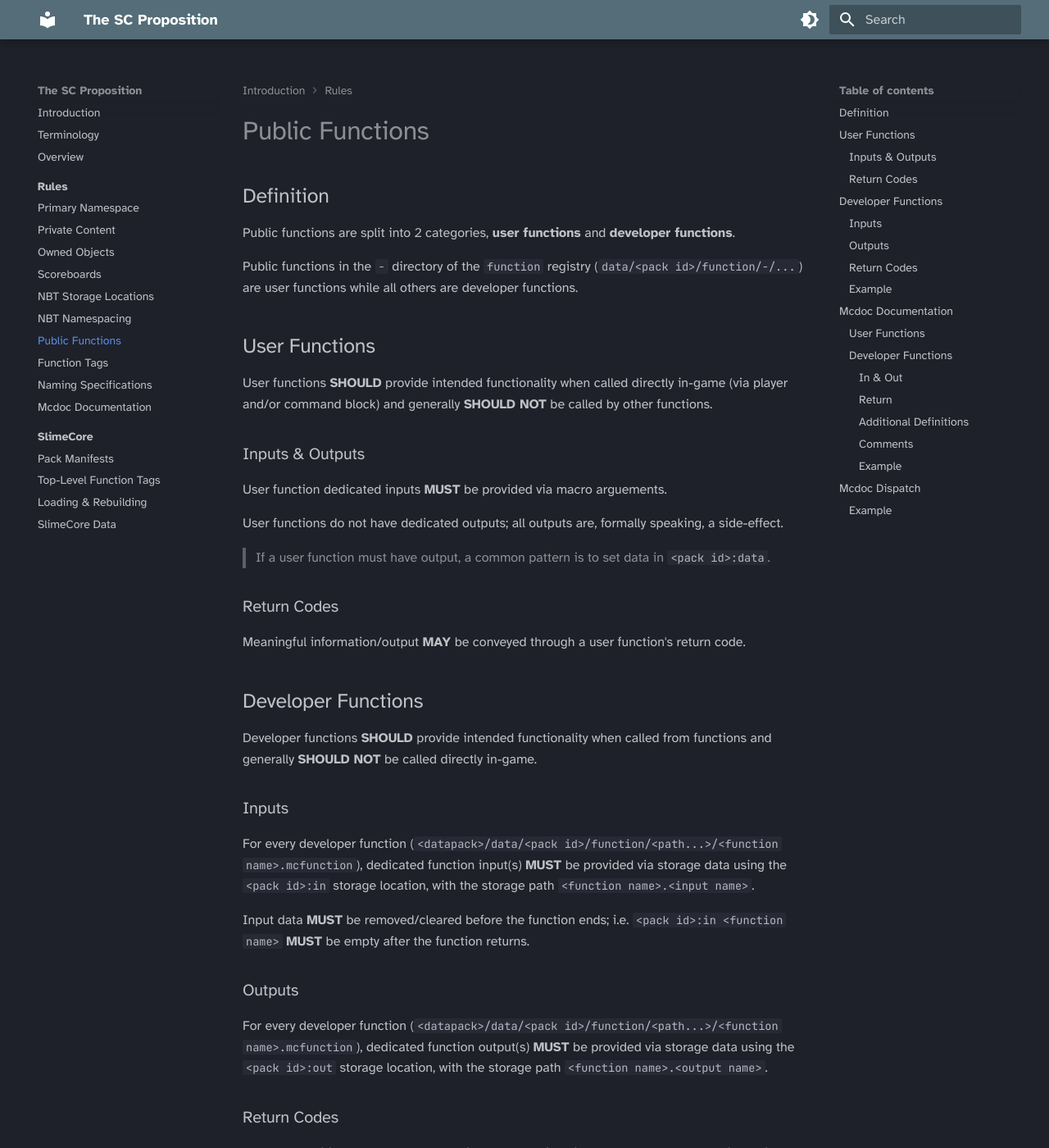
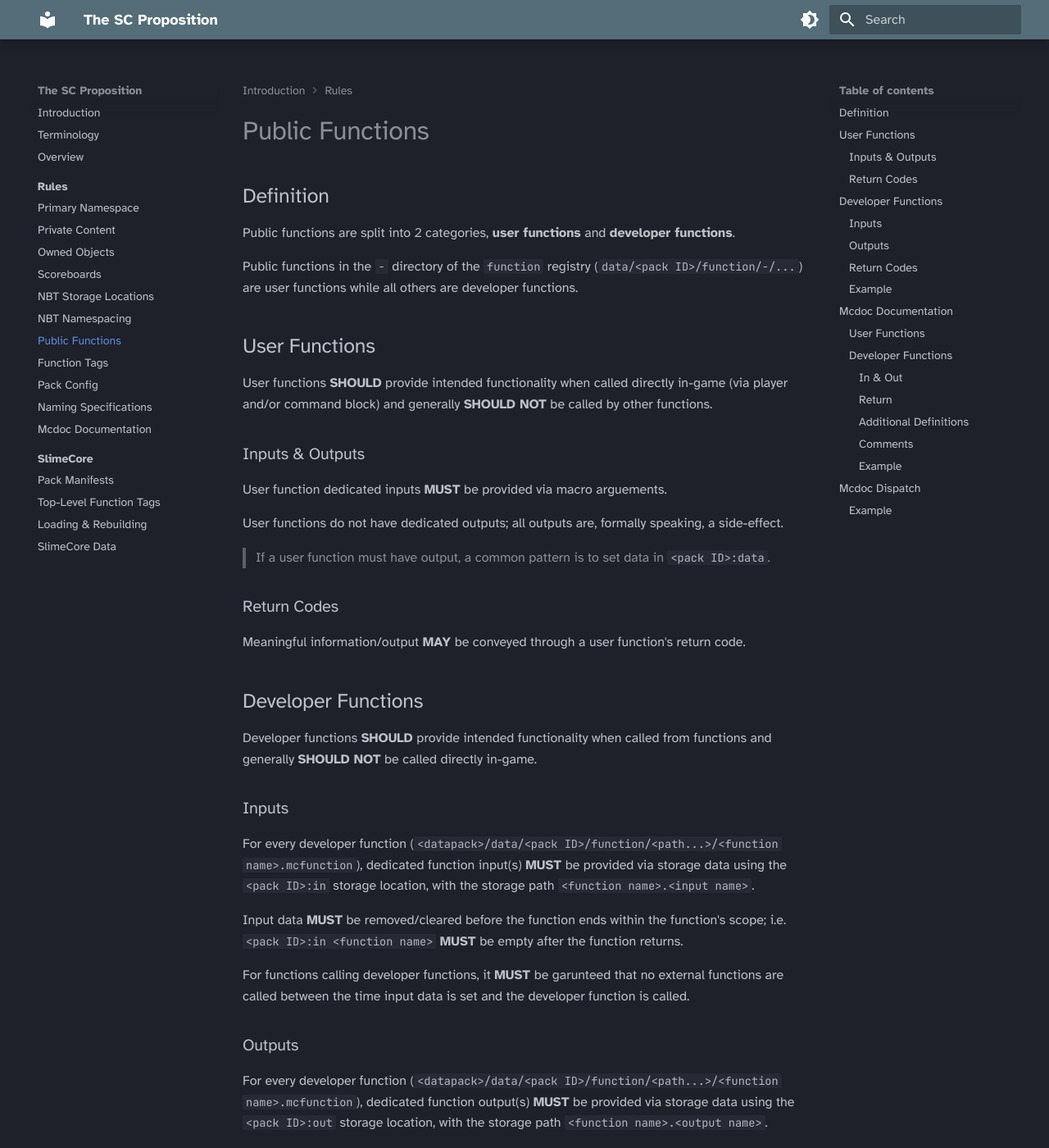
Before and after one commit to sixslimemc/sc-proposition, an MkDocs documentation site: the page built from docs/rules/functions.md, in a window 1280 px wide and 1400 px high. Shown: the whole window at 82% size. Built offline with MkDocs 1.6.1 and Material for MkDocs 9.7.7, drawn with Linux system fonts in a browser that asks for light colours; some of the changed text lies outside the part shown.

Commit message:
nbt data

```diff
--- a/docs/rules/functions.md
+++ b/docs/rules/functions.md
@@ -4,7 +4,7 @@
 
 Public functions are split into 2 categories, **user functions** and **developer functions**.
 
-Public functions in the `-` directory of the `function` registry (`data/<pack id>/function/-/...`) are user functions while all others are developer functions.
+Public functions in the `-` directory of the `function` registry (`data/<pack ID>/function/-/...`) are user functions while all others are developer functions.
 
 ## User Functions
 
@@ -16,7 +16,7 @@
 
 User functions do not have dedicated outputs; all outputs are, formally speaking, a side-effect.
 
-> If a user function must have output, a common pattern is to set data in `<pack id>:data`.
+> If a user function must have output, a common pattern is to set data in `<pack ID>:data`.
 
 ### Return Codes
 Meaningful information/output **MAY** be conveyed through a user function's return code.
@@ -27,13 +27,15 @@
 
 ### Inputs
 
-For every developer function (`<datapack>/data/<pack id>/function/<path...>/<function name>.mcfunction`), dedicated function input(s) **MUST** be provided via storage data using the `<pack id>:in` storage location, with the storage path `<function name>.<input name>`.
+For every developer function (`<datapack>/data/<pack ID>/function/<path...>/<function name>.mcfunction`), dedicated function input(s) **MUST** be provided via storage data using the `<pack ID>:in` storage location, with the storage path `<function name>.<input name>`.
 
-Input data **MUST** be removed/cleared before the function ends; i.e. `<pack id>:in <function name>` **MUST** be empty after the function returns.
+Input data **MUST** be removed/cleared before the function ends within the function's scope; i.e. `<pack ID>:in <function name>` **MUST** be empty after the function returns.
+
+For functions calling developer functions, it **MUST** be garunteed that no external functions are called between the time input data is set and the developer function is called.
 
 ### Outputs
 
-For every developer function (`<datapack>/data/<pack id>/function/<path...>/<function name>.mcfunction`), dedicated function output(s) **MUST** be provided via storage data using the `<pack id>:out` storage location, with the storage path `<function name>.<output name>`.
+For every developer function (`<datapack>/data/<pack ID>/function/<path...>/<function name>.mcfunction`), dedicated function output(s) **MUST** be provided via storage data using the `<pack ID>:out` storage location, with the storage path `<function name>.<output name>`.
 
 ### Return Codes
 Non-zero positive valued return codes for developer functions **SHOULD** represent a form of success, while 0 or negative values **SHOULD** represent a form of failure.
@@ -65,7 +67,7 @@
 
 > TENTATIVE: [Mcdoc](https://spyglassmc.com/user/mcdoc/) is not a finished project.
 
-For every public function (`<datapack>/data/<pack id>/function/<path...>/<function name>.mcfunction`), an mcdoc file **MUST** exist at filepath `<datapack>/mcdoc/function/<path...>/<function name>.mcdoc`.
+For every public function (`<datapack>/data/<pack ID>/function/<path...>/<function name>.mcfunction`), an mcdoc file **MUST** exist at filepath `<datapack>/mcdoc/function/<path...>/<function name>.mcdoc`.
 
 ### User Functions
 
@@ -118,9 +120,9 @@
 
 ## Mcdoc Dispatch
 
-If a datapack defines any developer functions, it **MUST** include an mcdoc file at filepath `<datapack>/mcdoc/func.mcdoc` that defines exactly 2 structs, **In** and **Out**, dispatching them to `minecraft:storage[<pack id>:in]` and `minecraft:storage[<pack id>:out]` respectively.
+If a datapack defines any developer functions, it **MUST** include an mcdoc file at filepath `<datapack>/mcdoc/func.mcdoc` that defines exactly 2 structs, **In** and **Out**, dispatching them to `minecraft:storage[<pack ID>:in]` and `minecraft:storage[<pack ID>:out]` respectively.
 
-For every developer function (`<datapack>/data/<pack id>/function/<path...>/<function name>.mcfunction`), a key with name `<function name>` must be defined in both the the **In** and **Out** structs, with type `super::function::<path...>::<function name>::In` or `super::function::<path...>::<function name>::Out` respectively.
+For every developer function (`<datapack>/data/<pack ID>/function/<path...>/<function name>.mcfunction`), a key with name `<function name>` must be defined in both the the **In** and **Out** structs, with type `super::function::<path...>::<function name>::In` or `super::function::<path...>::<function name>::Out` respectively.
 
 If multiple functions have the same top-level name (`<function name>`), the `<function name>` key in these structs **MUST** be a union of all matching function **In**/**Out** types.
 
--- a/mkdocs.yml
+++ b/mkdocs.yml
@@ -38,6 +38,7 @@
     - NBT Namespacing: rules/nbt_namespacing.md
     - Public Functions: rules/functions.md
     - Function Tags: rules/function_tags.md
+    - Pack Config: rules/config.md
     - Naming Specifications: rules/naming.md
     - Mcdoc Documentation: rules/mcdoc.md
   - SlimeCore:
```
Also changed, not shown: docs/rules/nbt_storage.md (added, +49 -0 lines), docs/rules/private.md (+6 -6 lines), docs/terminology.md (+6 -0 lines).
